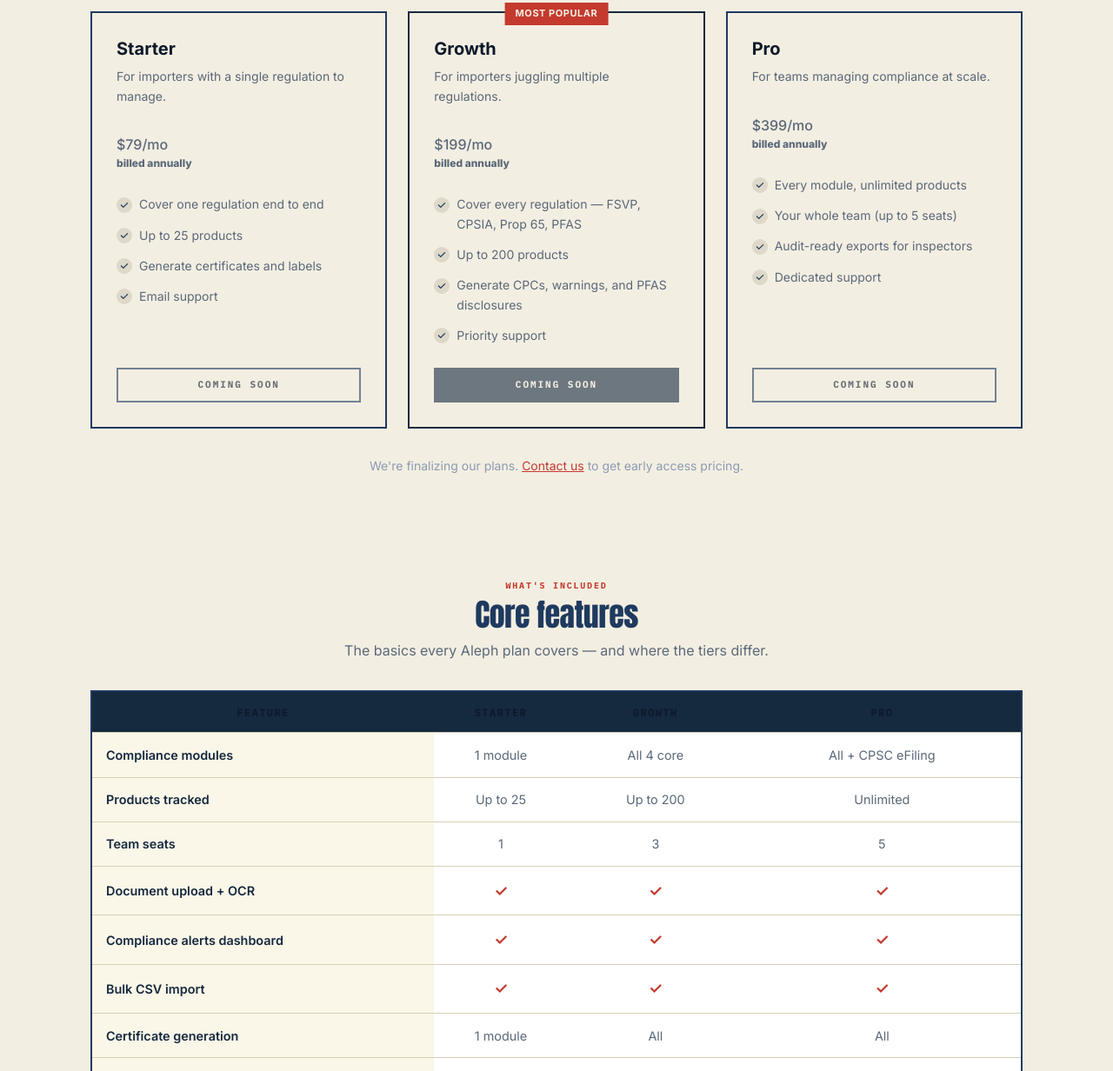
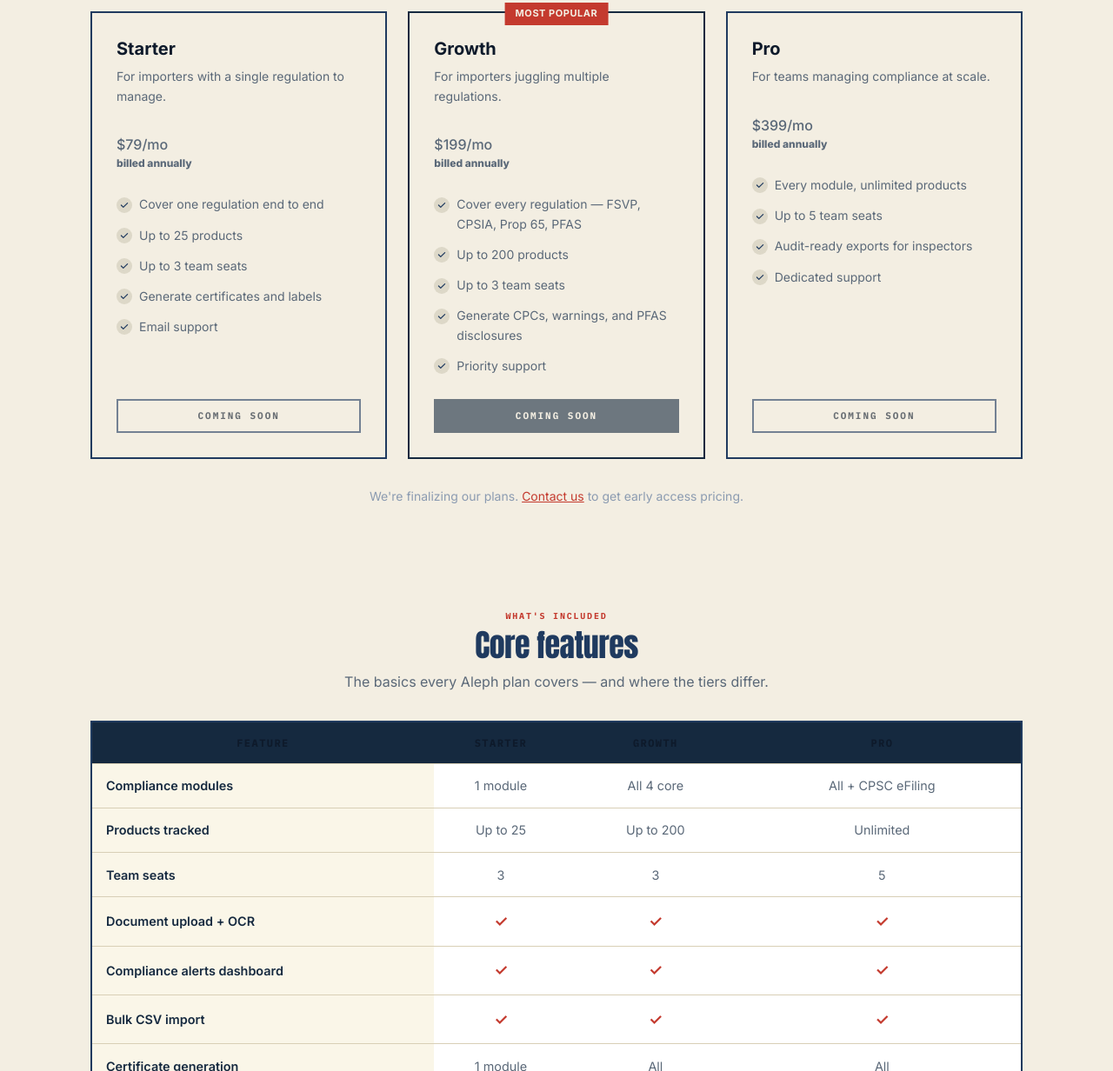
Before and after one commit to thirstypig/alephco.io-www, a website: page pricing.html in a window 1280 px wide. Shown: the part 352-1584 px from the top of the page at 87% size. Drawn offline with Linux system fonts and the light colour scheme; a web font is replaced by a local one.

Commit message:
Correct team seats on the pricing page (3 / 3 / 5)
Every seat number on the page disagreed with what the app enforces.

  Tier      page said    app grants
  Starter       1            3
  Growth        3            3
  Pro           5            5   (was 8 before this session)

The ladder was shifted a whole tier — the page was written against an older
1/3/5 and never updated. It undersold every plan: a Starter customer reading
"1 seat" actually had three.

`shared/plan-entitlements.ts` is the source of truth and is enforced on
invitation, so the page was simply wrong. Pro also moves 8 -> 5 this session,
per James: 8 seats is more than the customer shape needs.

Changes:
- Seats added to the Starter and Growth cards, which had none at all — only Pro
  mentioned them, so tiers could not be compared on the thing being asked about
- Pro card "Your whole team (up to 5 seats)" -> "Up to 8 team seats" -> 5;
  "your whole team" also implied unlimited, which it is not
- Comparison table 1/3/5 -> 3/3/5
- FAQ "teams over 5 seats, contact sales" -> 8 -> 5, so it stops contradicting
  the tier it sits above

Verified in the browser at localhost:3060; cards and table agree. `npm test`
failures are unchanged at 22 (all pre-existing, privacy.html + terms.html
footer structure) — confirmed by stashing this change and re-running.
pricing.html itself has zero failures.

Co-Authored-By: Claude Opus 5 (1M context) <noreply@anthropic.com>
Claude-Session: https://claude.ai/code/session_01VQs8mvwzZix7EoUmCuUw7z

```diff
--- a/pricing.html
+++ b/pricing.html
@@ -134,6 +134,7 @@
           <ul class="pricing-features">
             <li>Cover one regulation end to end</li>
             <li>Up to 25 products</li>
+            <li>Up to 3 team seats</li>
             <li>Generate certificates and labels</li>
             <li>Email support</li>
           </ul>
@@ -154,6 +155,7 @@
           <ul class="pricing-features">
             <li>Cover every regulation &mdash; FSVP, CPSIA, Prop 65, PFAS</li>
             <li>Up to 200 products</li>
+            <li>Up to 3 team seats</li>
             <li>Generate CPCs, warnings, and PFAS disclosures</li>
             <li>Priority support</li>
           </ul>
@@ -172,7 +174,7 @@
           </div>
           <ul class="pricing-features">
             <li>Every module, unlimited products</li>
-            <li>Your whole team (up to 5 seats)</li>
+            <li>Up to 5 team seats</li>
             <li>Audit-ready exports for inspectors</li>
             <li>Dedicated support</li>
           </ul>
@@ -234,7 +236,7 @@
           <tbody>
             <tr><th scope="row">Compliance modules</th><td>1 module</td><td>All 4 core</td><td>All + CPSC eFiling</td></tr>
             <tr><th scope="row">Products tracked</th><td>Up to 25</td><td>Up to 200</td><td>Unlimited</td></tr>
-            <tr><th scope="row">Team seats</th><td>1</td><td>3</td><td>5</td></tr>
+            <tr><th scope="row">Team seats</th><td>3</td><td>3</td><td>5</td></tr>
             <tr><th scope="row">Document upload + OCR</th><td class="check">✓</td><td class="check">✓</td><td class="check">✓</td></tr>
             <tr><th scope="row">Compliance alerts dashboard</th><td class="check">✓</td><td class="check">✓</td><td class="check">✓</td></tr>
             <tr><th scope="row">Bulk CSV import</th><td class="check">✓</td><td class="check">✓</td><td class="check">✓</td></tr>
```
